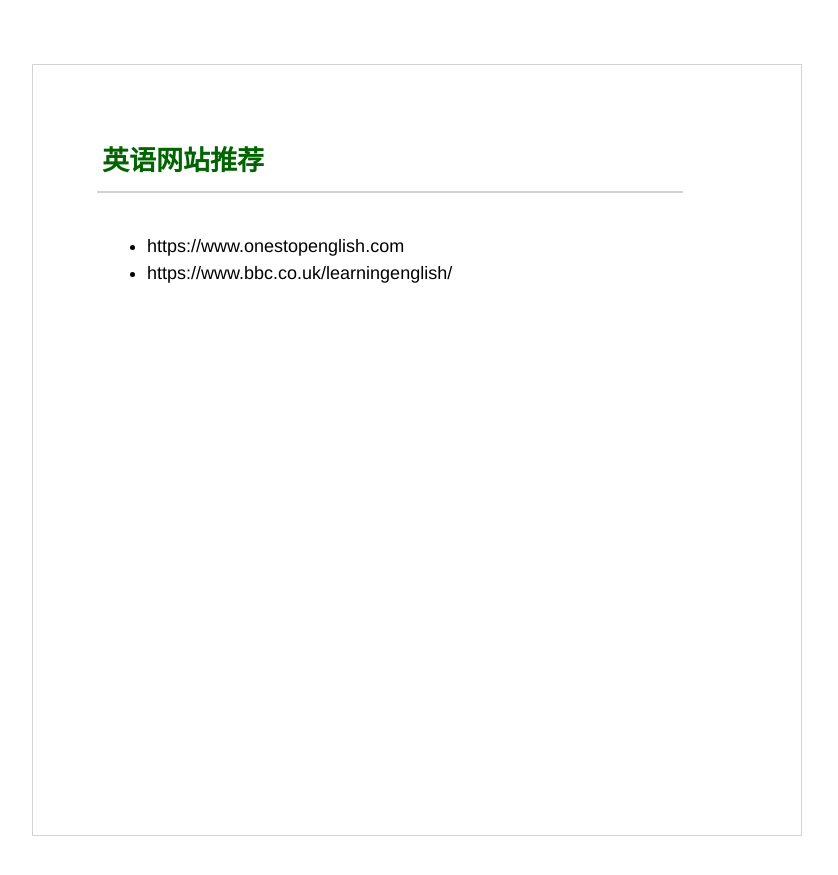
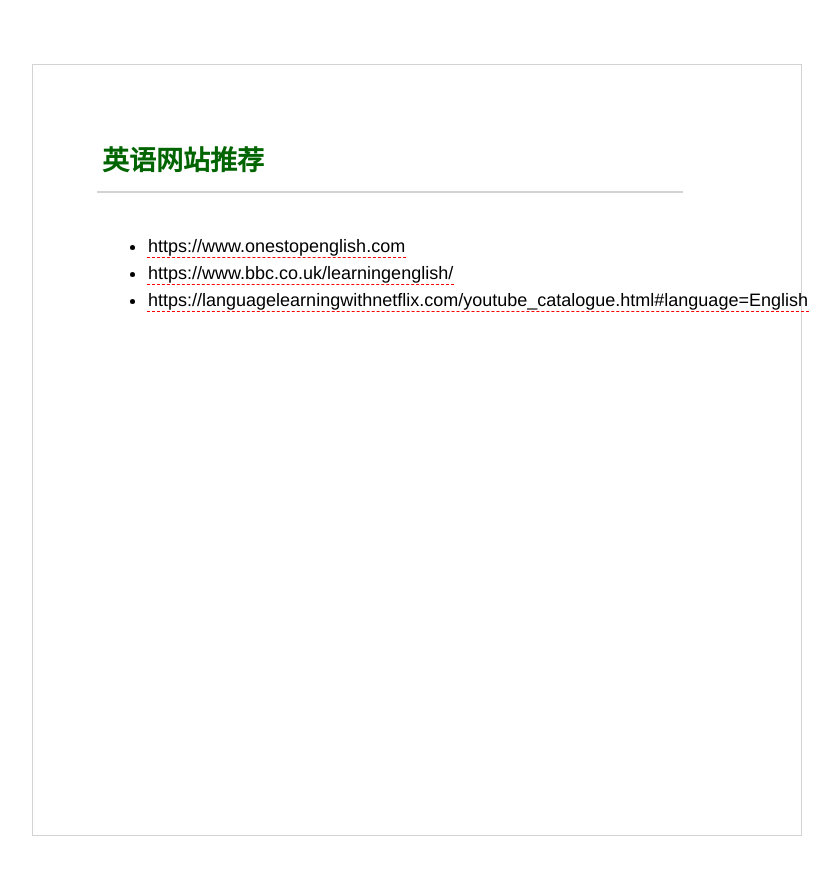
Before and after one commit to siqingmu/siqingmu.github.io, a Jekyll site: the page built from _posts/2020-07-24-english-site.md, in a window 1280 px wide. Shown: the top 875 px of the page, without its empty margins (224-1062 px from the left). Built offline with Jekyll 4.4.1, drawn with Linux system fonts in a browser that asks for light colours; part of the change alters nothing that is shown.

Commit message:
add-site

```diff
--- a/_posts/2020-07-24-english-site.md
+++ b/_posts/2020-07-24-english-site.md
@@ -3,5 +3,6 @@ layout: default
 title: 英语网站推荐
 ---
 
-- https://www.onestopenglish.com
-- https://www.bbc.co.uk/learningenglish/
+- [https://www.onestopenglish.com](https://www.onestopenglish.com)
+- [https://www.bbc.co.uk/learningenglish/](https://www.bbc.co.uk/learningenglish/)
+- [https://languagelearningwithnetflix.com/youtube_catalogue.html#language=English](https://languagelearningwithnetflix.com/youtube_catalogue.html#language=English)
```
